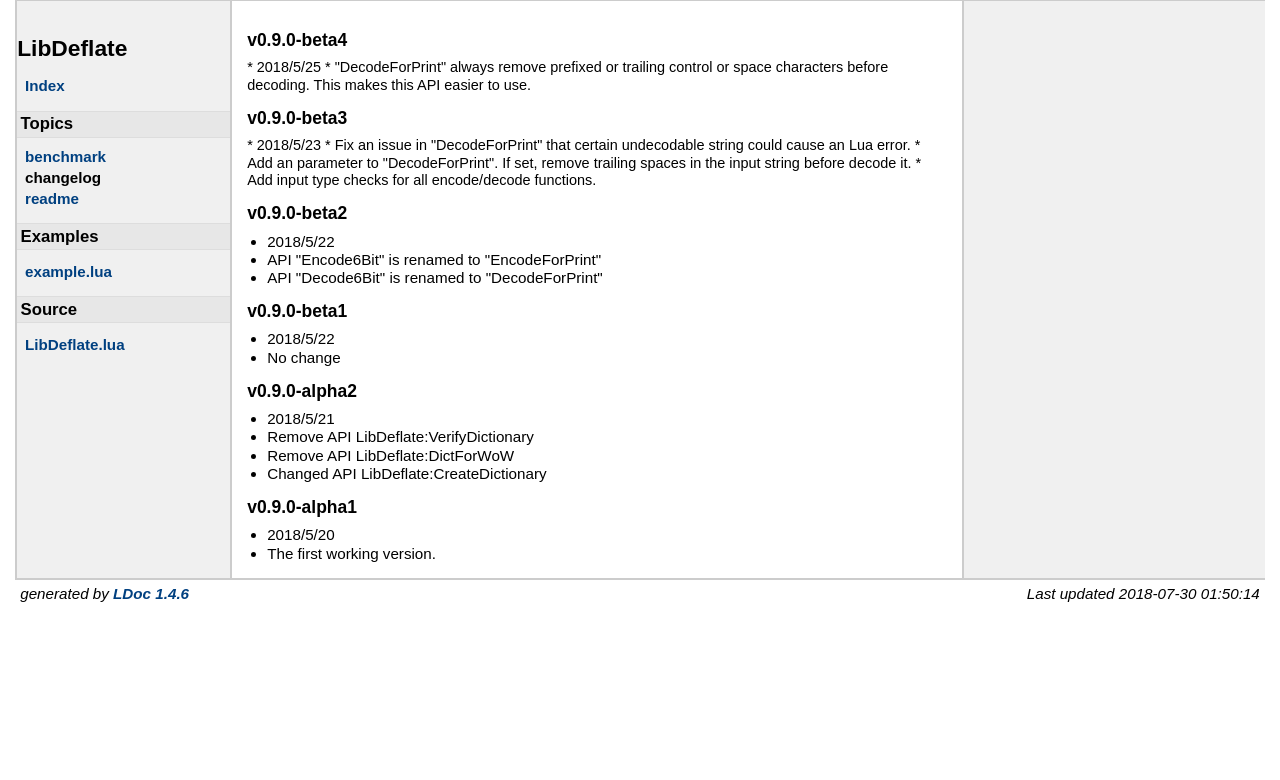
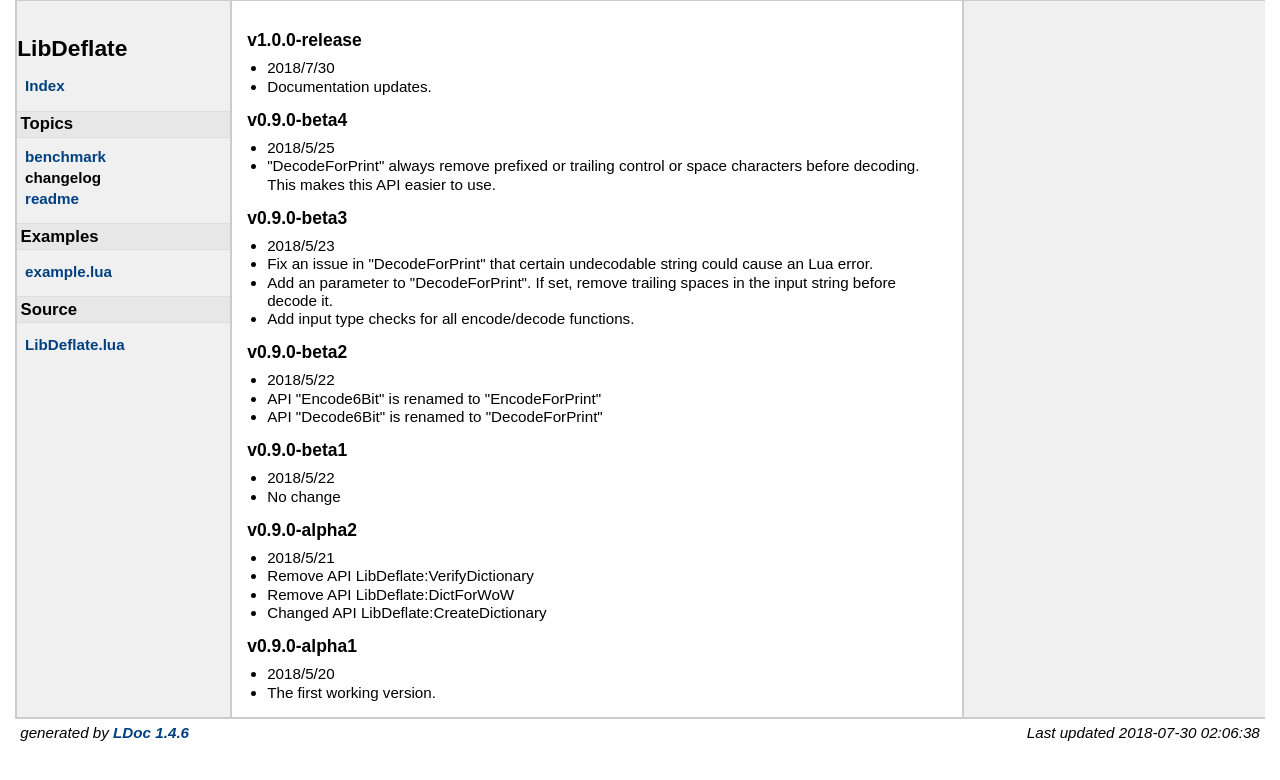
Before and after one commit to SafeteeWoW/LibDeflate, a plain HTML site: page docs/topics/changelog.md.html in a window 1280 px wide. Drawn offline with Linux system fonts and the light colour scheme.

Commit message:
v1.0.0-release version number and changelog.

```diff
--- a/docs/topics/changelog.md.html
+++ b/docs/topics/changelog.md.html
@@ -52,17 +52,30 @@
 <div id="content">
 
 
+<h3>v1.0.0-release</h3>
+
+<ul>
+    <li>2018/7/30</li>
+    <li>Documentation updates.</li>
+</ul>
+
 <h3>v0.9.0-beta4</h3>
-<p>* 2018/5/25
-* "DecodeForPrint" always remove prefixed or trailing control or space characters before decoding. This makes this API easier to use.</p>
+
+<ul>
+    <li>2018/5/25</li>
+    <li>"DecodeForPrint" always remove prefixed or trailing control or space characters before decoding. This makes this API easier to use.</li>
+</ul>
 
 <h3>v0.9.0-beta3</h3>
-<p>* 2018/5/23
-* Fix an issue in "DecodeForPrint" that certain undecodable string
-  could cause an Lua error.
-* Add an parameter to "DecodeForPrint". If set, remove trailing spaces in the
-input string before decode it.
-* Add input type checks for all encode/decode functions.</p>
+
+<ul>
+    <li>2018/5/23</li>
+    <li>Fix an issue in "DecodeForPrint" that certain undecodable string
+    could cause an Lua error.</li>
+    <li>Add an parameter to "DecodeForPrint". If set, remove trailing spaces in the
+    input string before decode it.</li>
+    <li>Add input type checks for all encode/decode functions.</li>
+</ul>
 
 <h3>v0.9.0-beta2</h3>
 
@@ -100,7 +113,7 @@ input string before decode it.
 </div> <!-- id="main" -->
 <div id="about">
 <i>generated by <a href="http://github.com/stevedonovan/LDoc">LDoc 1.4.6</a></i>
-<i style="float:right;">Last updated 2018-07-30 01:50:14 </i>
+<i style="float:right;">Last updated 2018-07-30 02:06:38 </i>
 </div> <!-- id="about" -->
 </div> <!-- id="container" -->
 </body>
```
Also changed, not shown: docs/examples/example.lua.html (+1 -1 lines), docs/index.html (+2 -2 lines), docs/source/LibDeflate.lua.html (+2 -2 lines), docs/topics/benchmark.md.html (+1 -1 lines), docs/topics/readme.md.html (+1 -1 lines), 3 other files.
